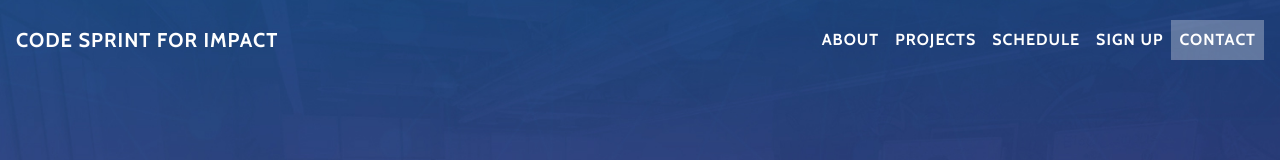
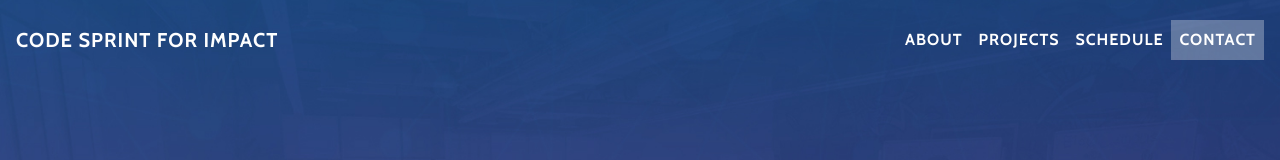
Before and after one commit to CodeAllianceOrg/blackrockevent, a website with bundled scripts: page index.html in a window 1280 px wide. Shown: the top 160 px of the page. Built offline with nearby package versions, Linux system fonts and the light colour scheme.

Commit message:
Update index.html

```diff
--- a/index.html
+++ b/index.html
@@ -44,9 +44,6 @@
                 </li>
                 <li class="nav-item">
                     <a class="nav-link" href="#schedule">Schedule</a>
-                </li>
-                <li class="nav-item">
-                    <a class="nav-link" href="#signup">Sign Up</a>
                 </li>
                 <li class="nav-item">
                     <a class="nav-link" href="#contact">Contact</a>
```
